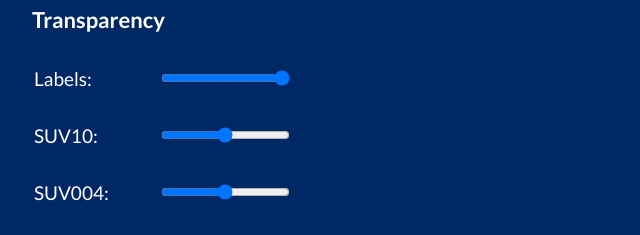
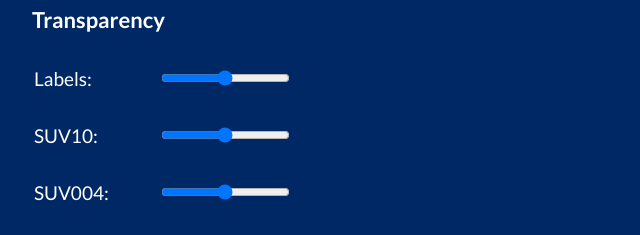
Before and after one commit to jaimeef/hbi-prototype-oct, a plain HTML site: page index.html in a window 1280 px wide. Shown: the part 168-403 px from the top of the page, 0-640 px from the left. Drawn offline with nearby package versions, Linux system fonts and the light colour scheme.

Commit message:
Update index.html

```diff
--- a/index.html
+++ b/index.html
@@ -72,7 +72,7 @@
                     <td>
                         <p>Labels:</p>
                     </td>
-                    <td><input id="alpha-four" type="range" min="0" max="1" step="0.01" value="1"></td>
+                    <td><input id="alpha-four" type="range" min="0" max="1" step="0.01" value="0.5"></td>
                 </tr>
                 <tr>
                     <td>
```
